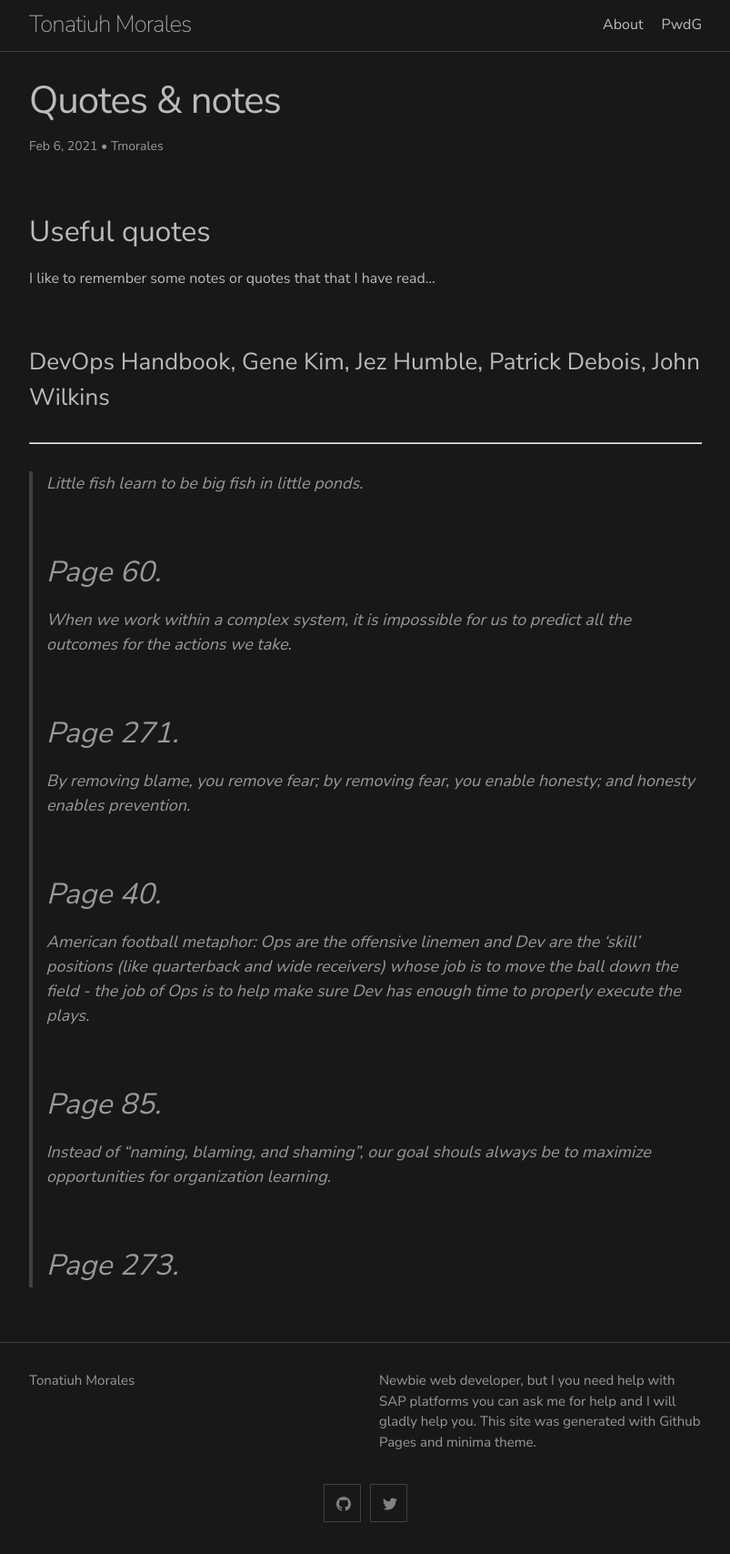
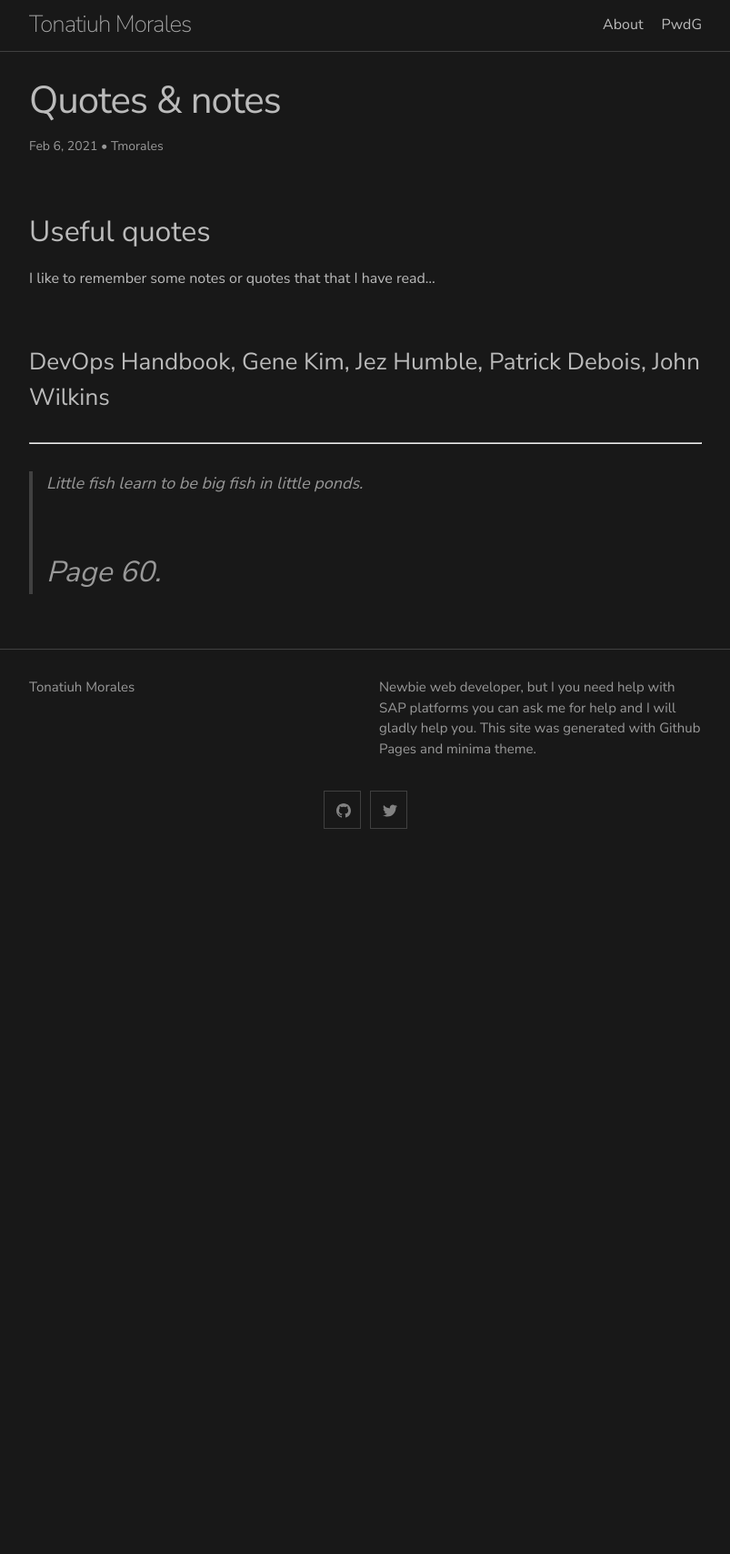
Before and after one commit to blackc0mb/blackc0mb.github.io, a Jekyll site: the page built from _posts/2021-02-06-quotes.md, in a window 1280 px wide. Shown: the whole page at 91% size, without its empty margins (238-1041 px from the left). Built offline with Jekyll 4.4.1, drawn with Linux system fonts in a browser that asks for light colours; after the commit the page ends 946 px from its top, so only the background shows below that.

Commit message:
Update 2021-02-06-quotes.md

```diff
--- a/_posts/2021-02-06-quotes.md
+++ b/_posts/2021-02-06-quotes.md
@@ -14,19 +14,3 @@
 >
 > Page 60.
 ---
-> When we work within a complex system, it is impossible for us to predict all the outcomes for the actions we take.
->
-> Page 271.
----
-> By removing blame, you remove fear; by removing fear, you enable honesty; and honesty enables prevention.
->
-> Page 40.
----
-> American football metaphor: Ops are the offensive linemen and Dev are the 'skill' positions (like quarterback and wide receivers) whose job is to move the ball down the field - the job of Ops is to help make sure Dev has enough time to properly execute the plays.
->
-> Page 85.
----
-> Instead of "naming, blaming, and shaming", our goal shouls always be to maximize opportunities for organization learning.
->
-> Page 273.
----
```
